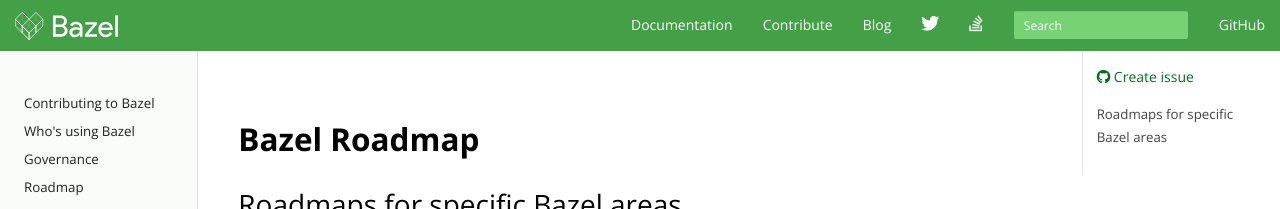
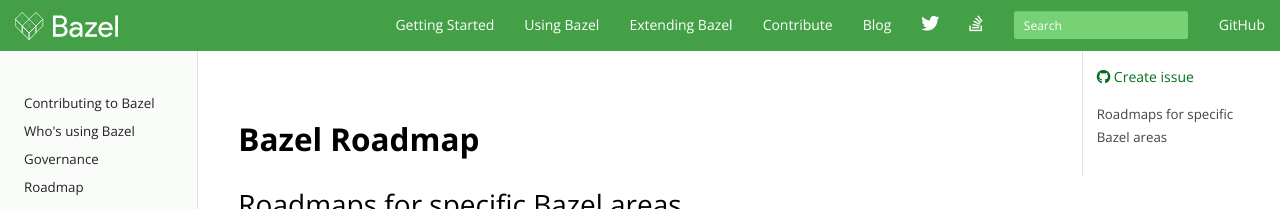
Before and after one commit to bazelbuild/bazel-website, a Jekyll site: the page built from roadmap.md, in a window 1280 px wide. Shown: the top 209 px of the page. Built offline with Jekyll 4.4.1, drawn with Linux system fonts in a browser that asks for light colours; nearby versions of some CDN libraries; library files that are not in the unit come from our copies; comment, search, counter and statistics services are not loaded; the table of contents is made by our own code.

Commit message:
Update navigation categories
Update navigation categories to include Getting Started, Using Bazel, and Extending Bazel.

```diff
--- a/_includes/header.html
+++ b/_includes/header.html
@@ -33,7 +33,13 @@
           </form>
           <ul class="nav navbar-nav navbar-right">
             <li{% if page.nav == "docs" %} class="active"{% endif %}>
-              <a href="{{ site.docs_site_url }}">Documentation</a>
+              <a href="/versions/{{ current_version}}{{ site.getting_started_category_url }}">Getting Started</a>
+            </li>
+            <li{% if page.nav == "docs" %} class="active"{% endif %}>
+              <a href="/versions/{{ current_version }}{{ site.docs_site_url }}">Using Bazel</a>
+            </li>
+            <li{% if page.nav == "docs" %} class="active"{% endif %}>
+              <a href="/versions/{{ current_version }}{{ site.extending_category_url}}">Extending Bazel</a>
             </li>
             <li{% if page.nav == "contribute" %} class="active"{% endif %}>
               <a href="{{ site.main_site_url }}/contributing.html">Contribute</a>
```
